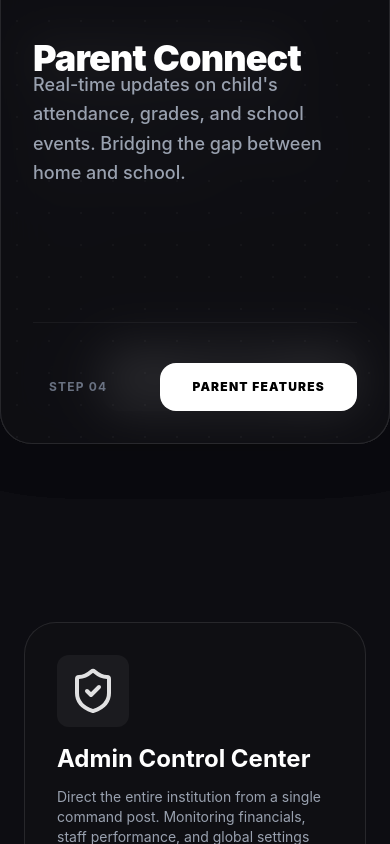
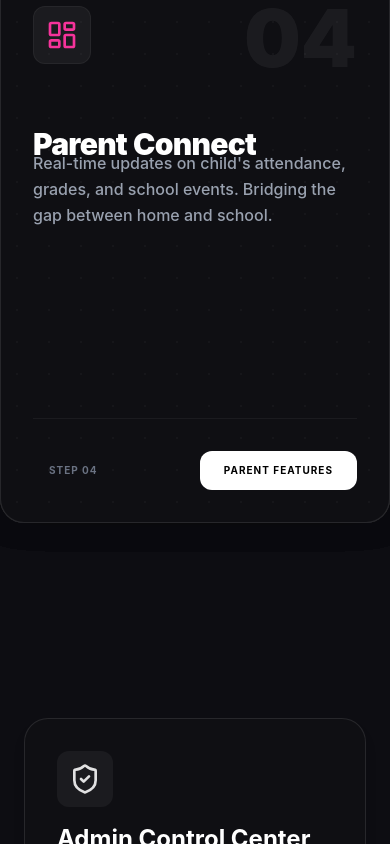
Before and after one commit to Naseer-047/School-website, a React app in the folder frontend/: page / in a window 390 px wide. Shown: the part 1520-2364 px from the top of the page. Built offline with nearby package versions, Linux system fonts and the light colour scheme; the HTML template or start-up script is replaced by a standard one.

Commit message:
Add StackedCards component with GSAP scroll animations to showcase key features on the landing page.

```diff
--- a/frontend/src/components/landing/StackedCards.jsx
+++ b/frontend/src/components/landing/StackedCards.jsx
@@ -71,59 +71,59 @@ const StackedCards = () => {
     }, []);
 
     return (
-        <section ref={containerRef} className="bg-background relative">
+        <section ref={containerRef} className="bg-background relative pt-24 md:pt-0"> {/* Added mobile transition padding */}
             <div ref={cardsWrapperRef} className="h-screen w-full flex items-center justify-center overflow-hidden sticky top-0">
 
                 {/* Introduction Text */}
-                <div className="absolute top-8 left-1/2 -translate-x-1/2 text-center z-10 hidden md:block">
+                <div className="absolute top-24 md:top-20 left-1/2 -translate-x-1/2 text-center z-10 hidden md:block">
                     <span className="text-primary font-bold tracking-widest uppercase text-xs">Workflow</span>
-                    <h2 className="text-2xl font-bold text-white mt-2">
+                    <h2 className="text-xl md:text-2xl font-bold text-white mt-2">
                         <AnimatedText text="A Seamless Experience" type="chars" animation="typewriter" />
                     </h2>
                 </div>
 
-                <div className="relative w-full max-w-7xl h-[600px] px-6 mt-12 md:mt-0">
+                <div className="relative w-full max-w-6xl h-[550px] px-6 mt-16 md:mt-24"> {/* Reduced Width/Height/Margin */}
                     {cards.map((card, index) => (
                         <div
                             key={index}
-                            className="stacked-card absolute top-0 left-0 w-full h-full rounded-[32px] p-8 md:p-12 flex flex-col justify-between overflow-hidden border border-white/10 bg-[#0f0f13]/90 backdrop-blur-xl shadow-2xl"
+                            className="stacked-card absolute top-0 left-0 w-full h-full rounded-[24px] md:rounded-[32px] p-8 md:p-12 flex flex-col justify-between overflow-hidden border border-white/10 bg-[#0f0f13] shadow-2xl"
                             style={{
                                 zIndex: index + 1,
-                                boxShadow: '0 -20px 80px -20px rgba(0,0,0,0.5)' // Heavy top shadow for depth
+                                boxShadow: '0 -10px 40px -10px rgba(0,0,0,0.5)' // Reduced shadow intensity
                             }}
                         >
                             {/* Texture Background */}
                             <div className="absolute inset-0 opacity-[0.03] pointer-events-none" style={{ backgroundImage: 'radial-gradient(circle, #fff 1px, transparent 1px)', backgroundSize: '32px 32px' }}></div>
 
                             {/* Card Number Watermark */}
-                            <div className="absolute top-0 right-0 p-8 opacity-5">
-                                <span className="text-[120px] font-black leading-none text-white">0{index + 1}</span>
+                            <div className="absolute top-6 right-8 opacity-5">
+                                <span className="text-[80px] md:text-[100px] font-black leading-none text-white">0{index + 1}</span>
                             </div>
 
                             {/* Card Header */}
                             <div className="relative z-10">
-                                <div className="bg-white/5 w-fit p-4 rounded-2xl mb-8 border border-white/5">
-                                    {card.icon}
+                                <div className="bg-white/5 w-fit p-3 rounded-xl mb-6 border border-white/5">
+                                    {React.cloneElement(card.icon, { className: `w-8 h-8 md:w-10 md:h-10 ${card.icon.props.className.split(' ').find(c => c.startsWith('text-'))}` })}
                                 </div>
                                 <AnimatedText
                                     text={card.title}
-                                    className="text-4xl md:text-6xl font-black text-white mb-6 leading-tight max-w-3xl block tracking-tight"
+                                    className="text-3xl md:text-5xl font-black text-white mb-4 leading-tight max-w-2xl block tracking-tight"
                                     type="words"
                                     animation="reveal"
                                     delay={0.2}
                                 />
-                                <p className="text-lg md:text-2xl text-gray-400 max-w-2xl leading-relaxed font-medium">
+                                <p className="text-base md:text-lg text-gray-400 max-w-xl leading-relaxed font-medium">
                                     {card.description}
                                 </p>
                             </div>
 
                             {/* Card Footer */}
-                            <div className="relative z-10 flex items-center justify-between mt-auto pt-10 border-t border-white/5">
+                            <div className="relative z-10 flex items-center justify-between mt-auto pt-8 border-t border-white/5">
                                 <div className="flex items-center gap-2">
                                     <div className={`w-2 h-2 rounded-full ${index === 0 ? 'bg-primary' : index === 1 ? 'bg-secondary' : 'bg-accent'} animate-pulse`}></div>
-                                    <span className="text-xs font-bold text-gray-500 uppercase tracking-widest">Step 0{index + 1}</span>
+                                    <span className="text-[10px] md:text-xs font-bold text-gray-500 uppercase tracking-widest">Step 0{index + 1}</span>
                                 </div>
-                                <button className="px-8 py-4 bg-white text-black hover:bg-gray-200 rounded-2xl font-black uppercase tracking-widest text-xs transition-all flex items-center gap-2">
+                                <button className="px-6 py-3 md:px-8 md:py-4 bg-white text-black hover:bg-gray-200 rounded-xl font-bold uppercase tracking-widest text-[10px] md:text-xs transition-all flex items-center gap-2">
                                     {card.buttonText}
                                 </button>
                             </div>
@@ -133,15 +133,15 @@ const StackedCards = () => {
             </div>
 
              {/* Mobile Spacer */}
-             <div className="md:hidden flex flex-col gap-6 px-6 py-20">
+             <div className="md:hidden flex flex-col gap-6 px-6 py-20 bg-background relative z-20">
                  {cards.map((card, index) => (
-                    <div key={index} className="rounded-[32px] p-8 bg-[#0f0f13] border border-white/10">
+                    <div key={index} className="rounded-[24px] p-8 bg-[#0f0f13] border border-white/10 shadow-lg">
                         <div className="bg-white/5 w-fit p-3 rounded-xl mb-4">
-                            {card.icon}
+                            {React.cloneElement(card.icon, { className: `w-8 h-8 ${card.icon.props.className.split(' ').find(c => c.startsWith('text-'))}` })}
                         </div>
-                        <h3 className="text-2xl font-bold text-white mb-3">{card.title}</h3>
-                         <p className="text-sm text-gray-400 mb-6">{card.description}</p>
-                         <button className="px-6 py-3 bg-white text-black rounded-lg text-xs font-bold uppercase tracking-wider w-full">
+                        <h3 className="text-2xl font-bold text-white mb-2">{card.title}</h3>
+                         <p className="text-sm text-gray-400 mb-6 leading-relaxed">{card.description}</p>
+                         <button className="px-6 py-3 bg-white text-black rounded-lg text-xs font-bold uppercase tracking-wider w-full hover:bg-gray-200">
                             {card.buttonText}
                         </button>
                     </div>
```
